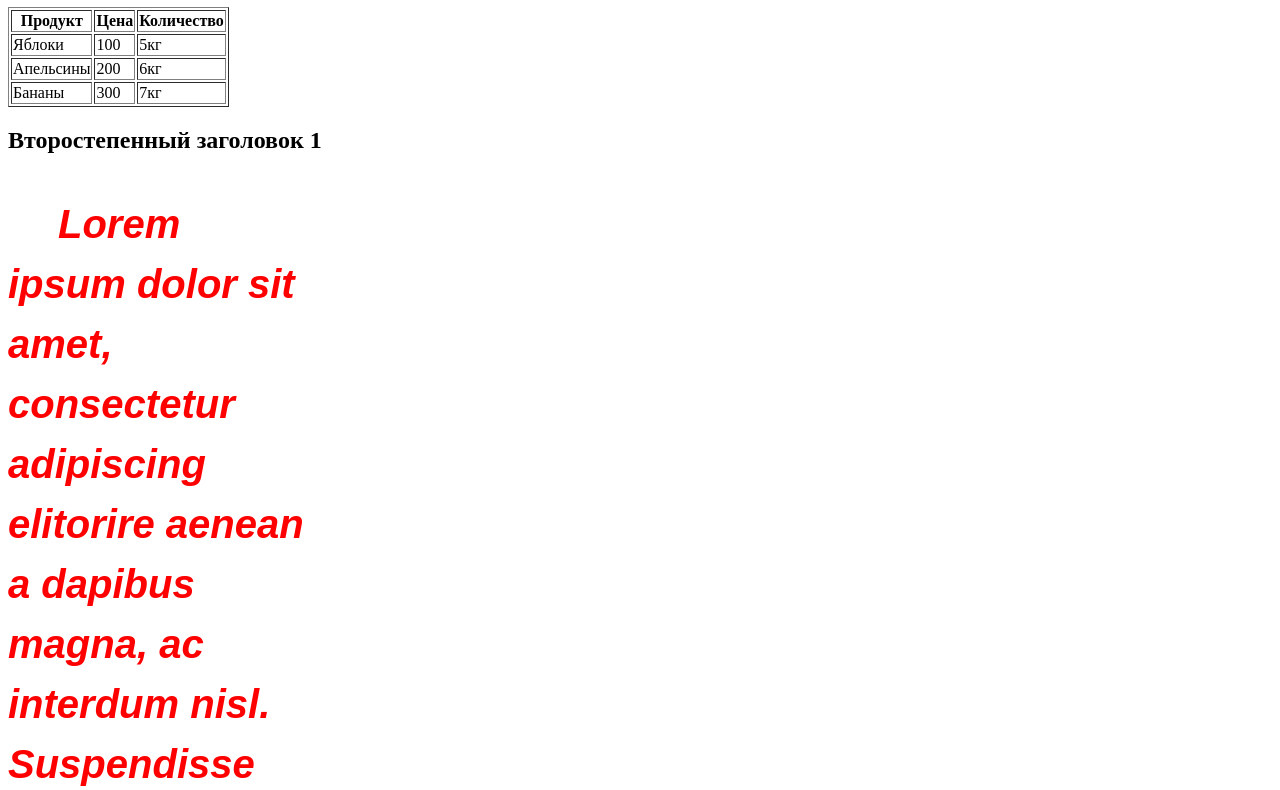
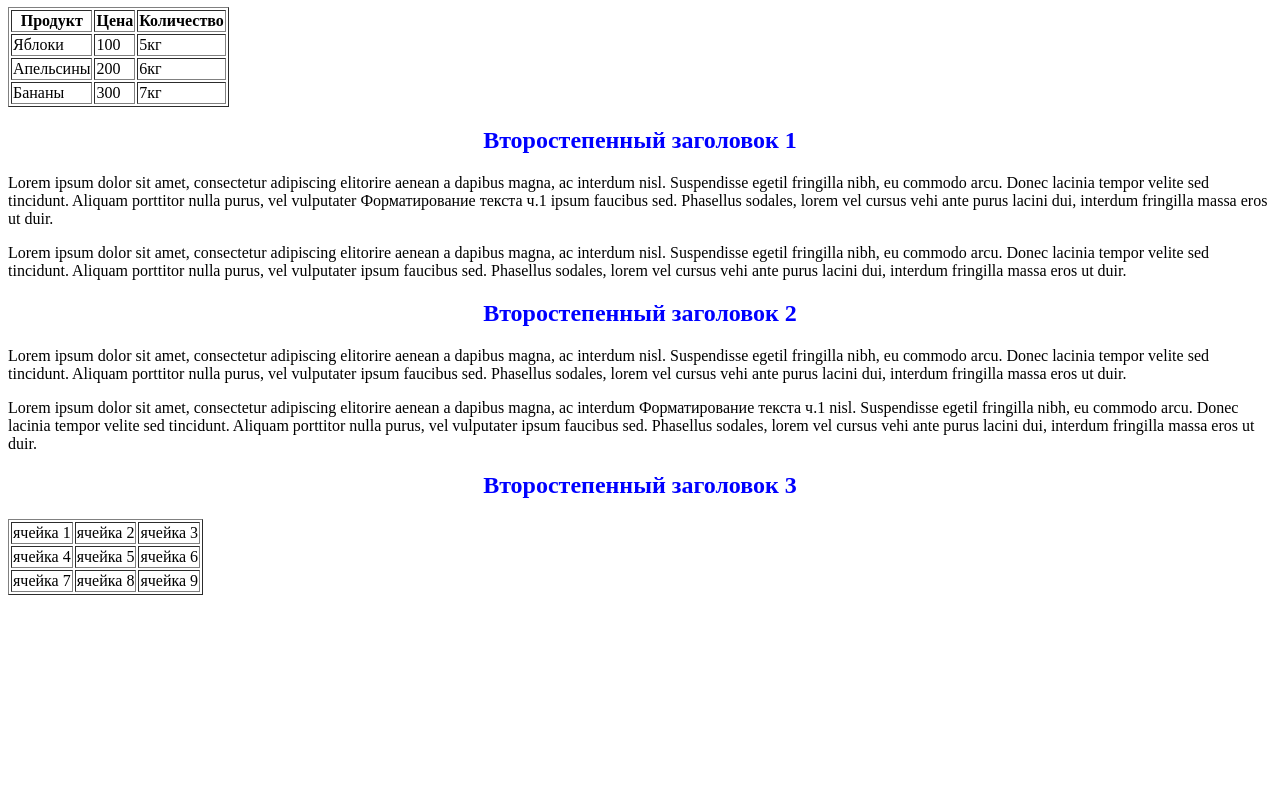
Before and after one commit to alex1820alex/PYTHON, a plain HTML site: page index.html in a window 1280 px wide. Shown: the part 73-863 px from the top of the page. After the commit the page ends 800 px from the top, so only its background shows below. Drawn offline with Linux system fonts and the light colour scheme.

Commit message:
CSS групировка селекторов

```diff
--- a/style.css
+++ b/style.css
@@ -1,12 +1,10 @@
-p {
-font: 13px/20px Times New Roman;
+h1,h2,h3 {
+text-align: center;
 }
-p {
-width: 300px;
+h2 {
+color: blue;
+}
+h3 {
+font-size: 16px;
 color: red;
-font:bold 40px Arial;
 }
-p {
-font:italic bold 40px/60px  Arial;
-text-indent: 50px;
-}
```
